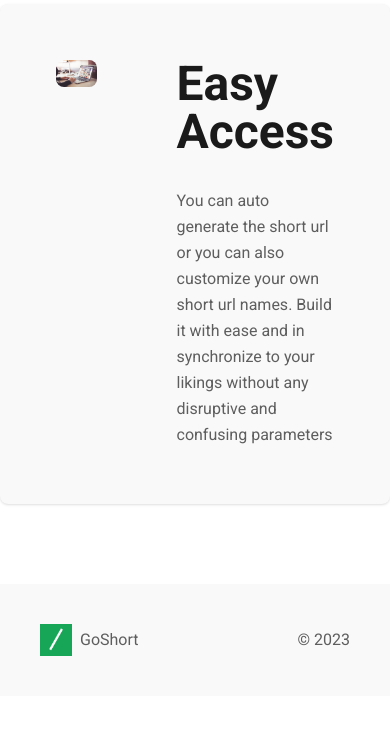
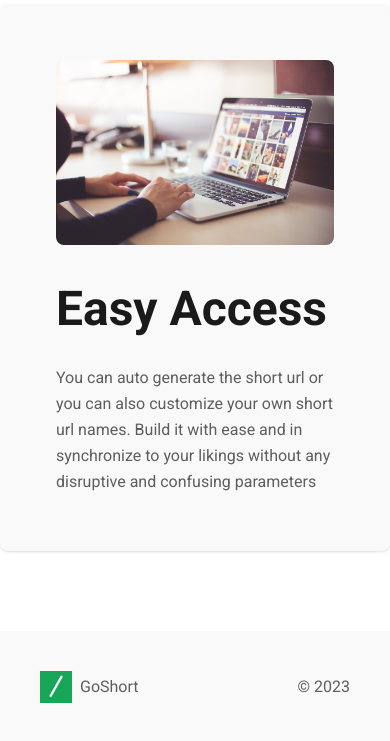
Before and after one commit to ronrix/url-shortener, a React (Vite) app: page / in a window 390 px wide. Shown: the part 1474-2215 px from the top of the page. Before the commit the page ends 2170 px from the top, so only its background shows below. Built offline with nearby package versions, Linux system fonts and the light colour scheme.

Commit message:
FIxing responsive style

```diff
--- a/src/pages/home/section-2/index.tsx
+++ b/src/pages/home/section-2/index.tsx
@@ -22,12 +22,12 @@ export default function Section() {
   }, [index]);
 
   return (
-    <section className="flex bg-grayish rounded-lg p-14 shadow items-start justify-between">
+    <section className="flex flex-col md:flex-row bg-grayish rounded-lg p-14 shadow items-start justify-between">
       <div className="flex-1">
         <img src={imgs[index]} alt="websites" className="w-700 rounded-lg" />
       </div>
 
-      <div className="flex-1 ml-20">
+      <div className="flex-1 md:ml-20 mt-10 md:mt-0">
         <h2 className="font-bold text-5xl mb-8">Easy Access</h2>
         <p className="leading-relaxed text-grays">
           You can auto generate the short url or you can also customize your own
```
